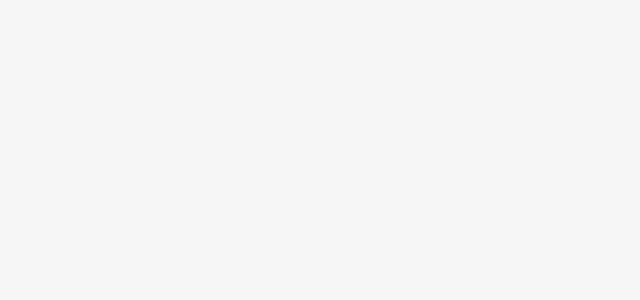
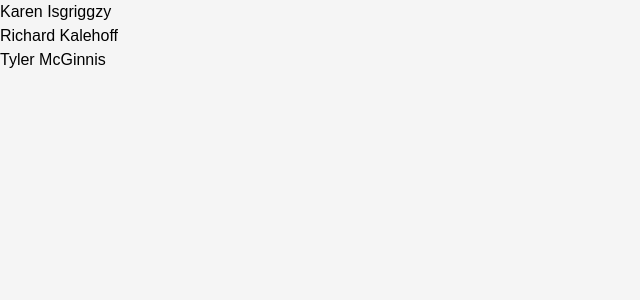
Before and after one commit to AaronMoroney/ContactsApp-State, a React (Create React App) app in the folder frontend/: page / in a window 1280 px wide. Shown: the top 300 px of the page, without its empty margins (0-640 px from the left). Built offline with nearby package versions, Linux system fonts and the light colour scheme.

Commit message:
mapped over the contacts list, to produce a list of names

```diff
--- a/frontend/src/components/ListContacts.js
+++ b/frontend/src/components/ListContacts.js
@@ -2,10 +2,13 @@ const ListContacts = ({ contacts }) => {
     console.log(contacts);
     return (
         <ol className = 'contact-list'>
-
+           {
+                contacts.map((contact) => (
+                    <li key={contact.id}>{contact.name}</li>
+                ))
+           }
         </ol>
-    )
-
-}
+    );
+};
 
 export default ListContacts;
```
